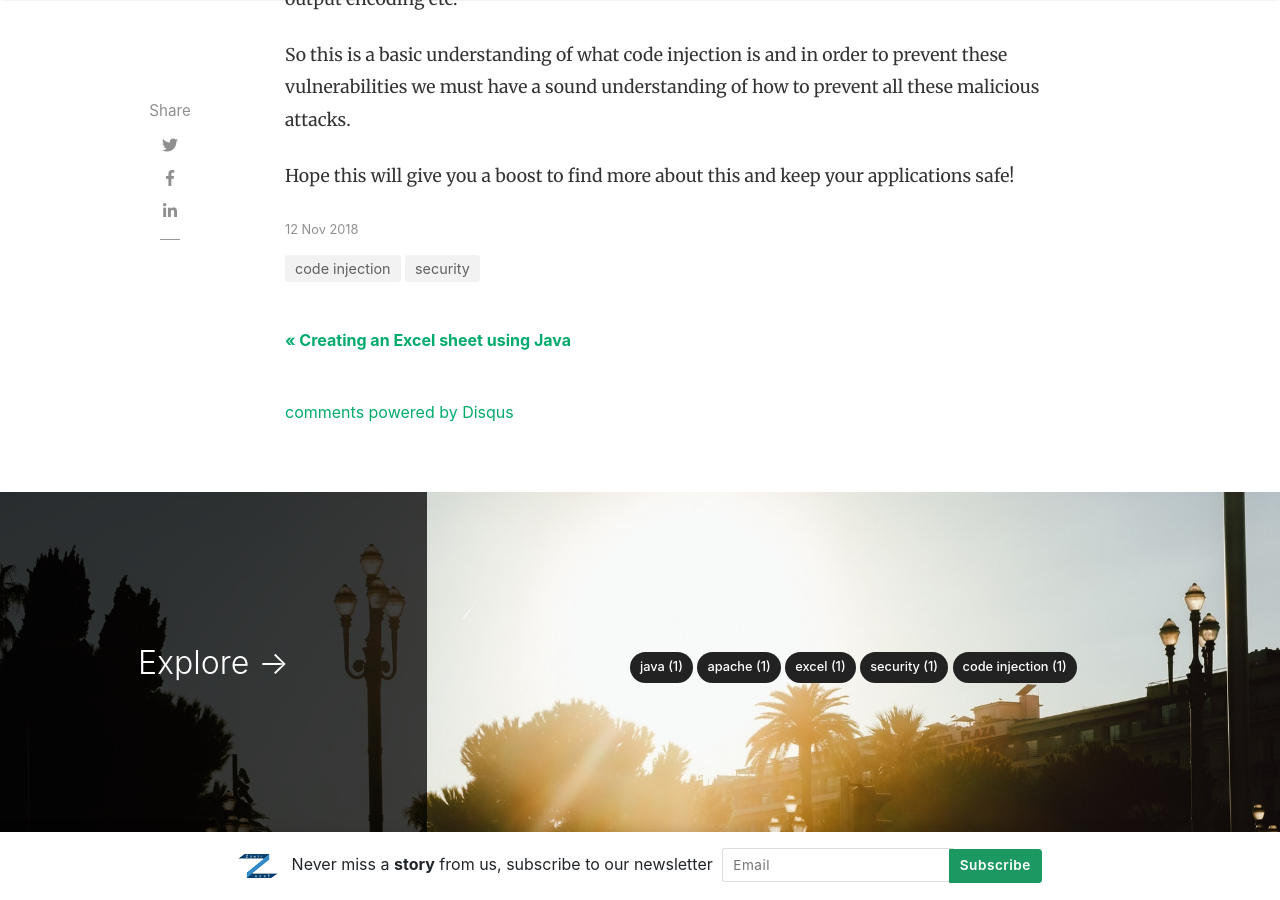
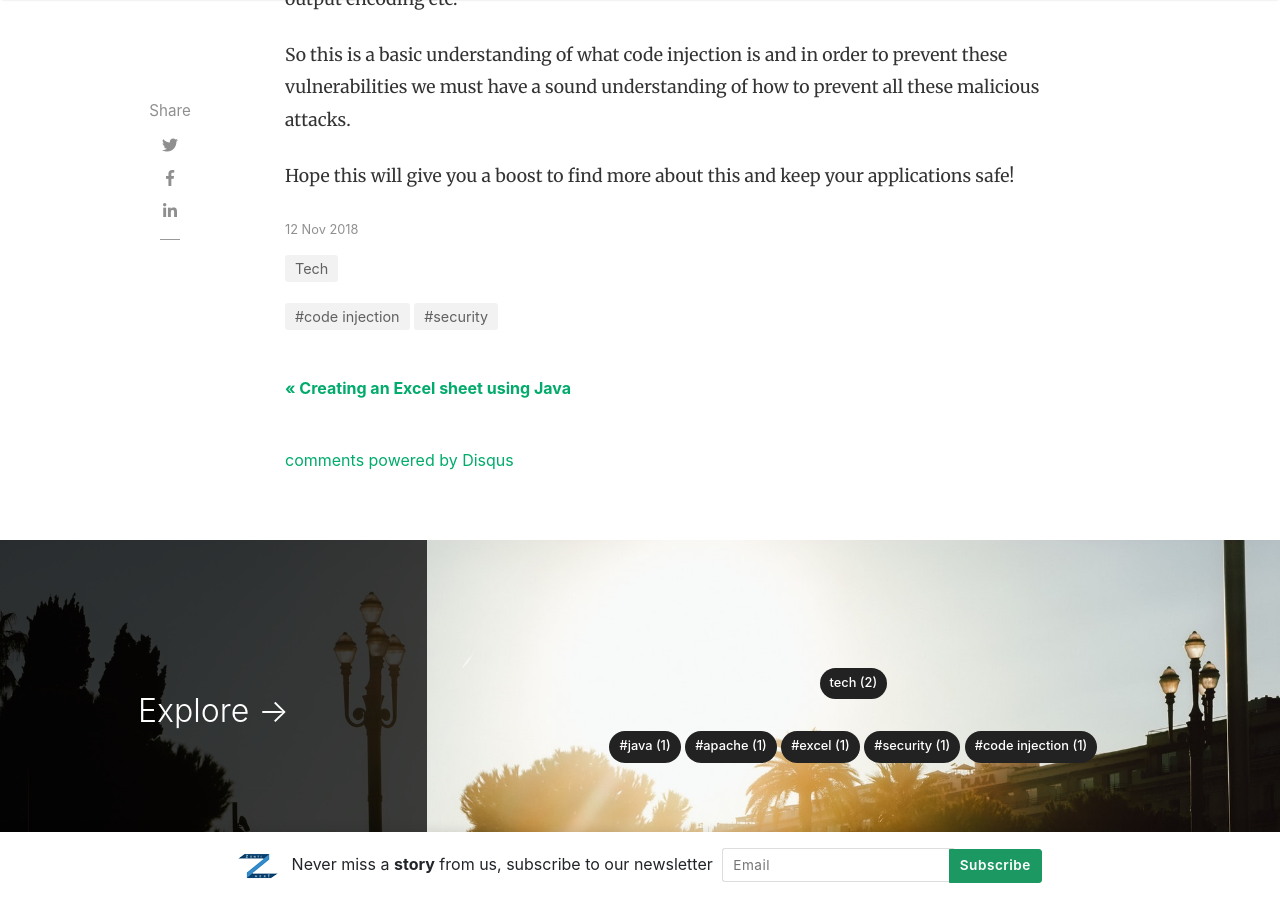
Before and after one commit to ZentiNext/zentinext-blog, a Jekyll site: the page built from _posts/2018-11-12-what-is-code-injection.md, in a window 1280 px wide and 900 px high, scrolled down 2795 px. Built offline with Jekyll 4.4.1, drawn with Linux system fonts in a browser that asks for light colours; nearby versions of some CDN libraries; comment, search, counter and statistics services are not loaded.

Commit message:
Add tags

```diff
--- a/_includes/postbox.html
+++ b/_includes/postbox.html
@@ -41,6 +41,9 @@
                 <span class="post-name"><a target="_blank" href="{{ author.web }}">{{ author.display_name }}</a></span><br/>
                 {% endif %}
                 <span class="post-date">{{ post.date | date_to_string }}</span>
+                {% for tag in post.tags %}
+                <a class="tag" href="{{site.baseurl}}/tags/#{{ tag | replace: " ","-" }}">#{{ tag }}</a>
+		        {% endfor %}
                 </span>
                 <span class="post-read-more"><a href="{{ site.baseurl }}{{ post.url }}" title="Read Story"><svg class="svgIcon-use" width="25" height="25" viewbox="0 0 25 25"><path d="M19 6c0-1.1-.9-2-2-2H8c-1.1 0-2 .9-2 2v14.66h.012c.01.103.045.204.12.285a.5.5 0 0 0 .706.03L12.5 16.85l5.662 4.126a.508.508 0 0 0 .708-.03.5.5 0 0 0 .118-.285H19V6zm-6.838 9.97L7 19.636V6c0-.55.45-1 1-1h9c.55 0 1 .45 1 1v13.637l-5.162-3.668a.49.49 0 0 0-.676 0z" fill-rule="evenodd"></path></svg></a></span>
                 <div class="clearfix"></div>
--- a/_layouts/default.html
+++ b/_layouts/default.html
@@ -144,7 +144,19 @@ ga('send', 'pageview');
                 {% endfor %}
             {% endif %}
             {% assign categories_list = nil %}
-		</div>
+            <br><br>
+            {% assign tags_list = site.tags %}
+            {% if tags_list.first[0] == null %}
+                {% for tag in tags_list %}
+                    <a class="mt-1 mb-1" href="{{site.baseurl}}/tags#{{ tag | url_escape | strip | replace: ' ', '-' }}">#{{ tag| camelcase }} ({{ site.tags[tag].size }})</a>
+                {% endfor %}
+            {% else %}
+                {% for tag in tags_list %}
+                    <a class="mt-1 mb-1" href="{{site.baseurl}}/tags#{{ tag[0] | url_escape | strip | replace: ' ', '-' }}">#{{ tag[0] | camelcase }} ({{ tag[1].size }})</a>
+                {% endfor %}
+            {% endif %}
+            {% assign tags_list = nil %}
+        </div>
 	</div>
 </div>
 
--- a/_posts/2018-02-24-creating-an-excel-sheet-using-java.md
+++ b/_posts/2018-02-24-creating-an-excel-sheet-using-java.md
@@ -2,7 +2,8 @@
 layout: post
 title:  "Creating an Excel sheet using Java"
 author: jhwimalasiri
-categories: [ Java, Apache, Excel ]
+categories: [ Tech ]
+tags: [ Java, Apache, Excel ]
 image: assets/images/excel-cover.png
 description: "My review of Inception movie. Acting, plot and something else in this short description."
 featured: false
--- a/_posts/2018-11-12-what-is-code-injection.md
+++ b/_posts/2018-11-12-what-is-code-injection.md
@@ -2,7 +2,8 @@
 layout: post
 title:  "What is Code Injection?"
 author: jhwimalasiri
-categories: [ security, code injection ]
+categories: [Tech]
+tags: [ security, code injection ]
 image: assets/images/code-injection.png
 description: "My review of Inception movie. Acting, plot and something else in this short description."
 featured: true
```
